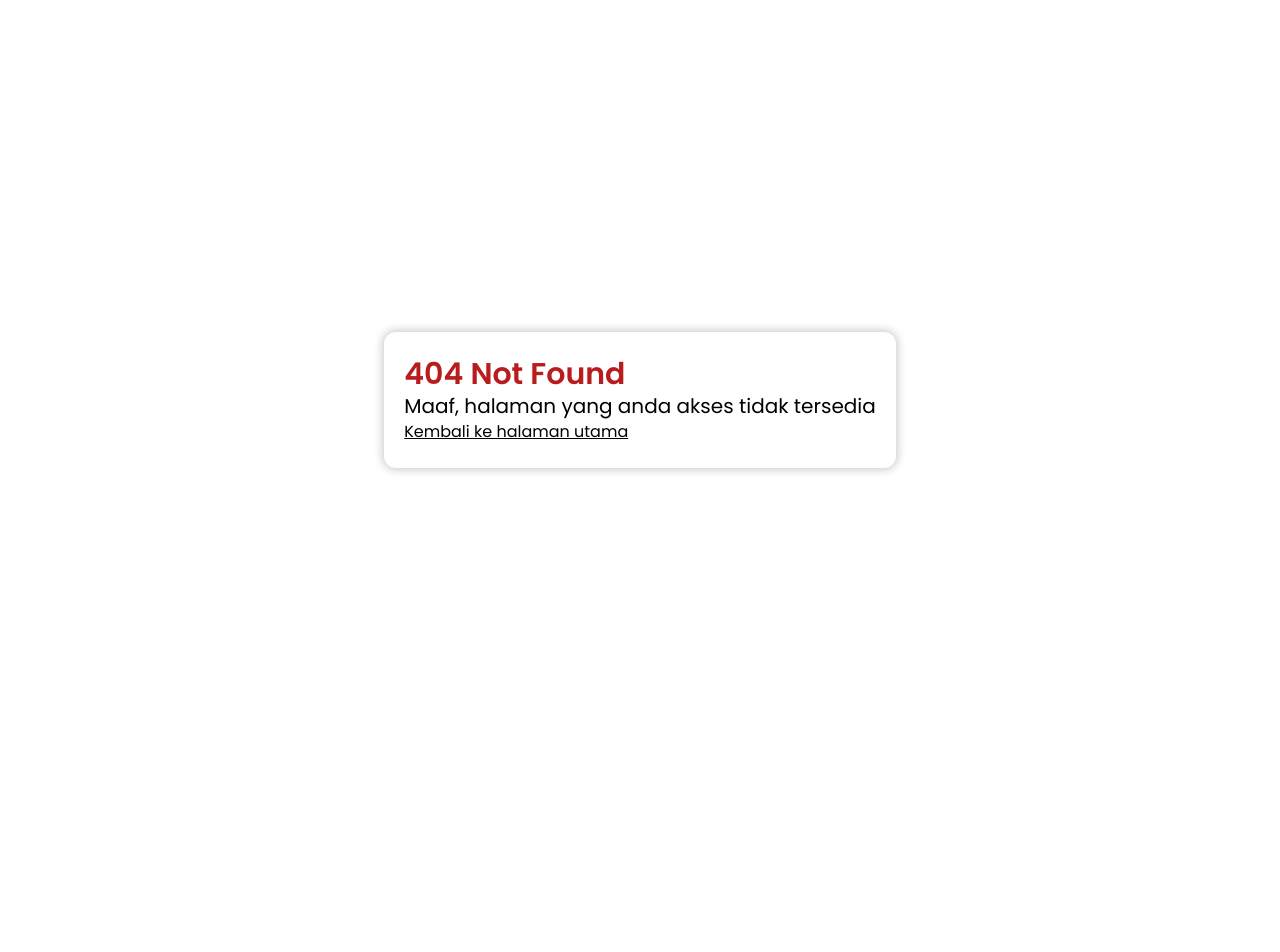
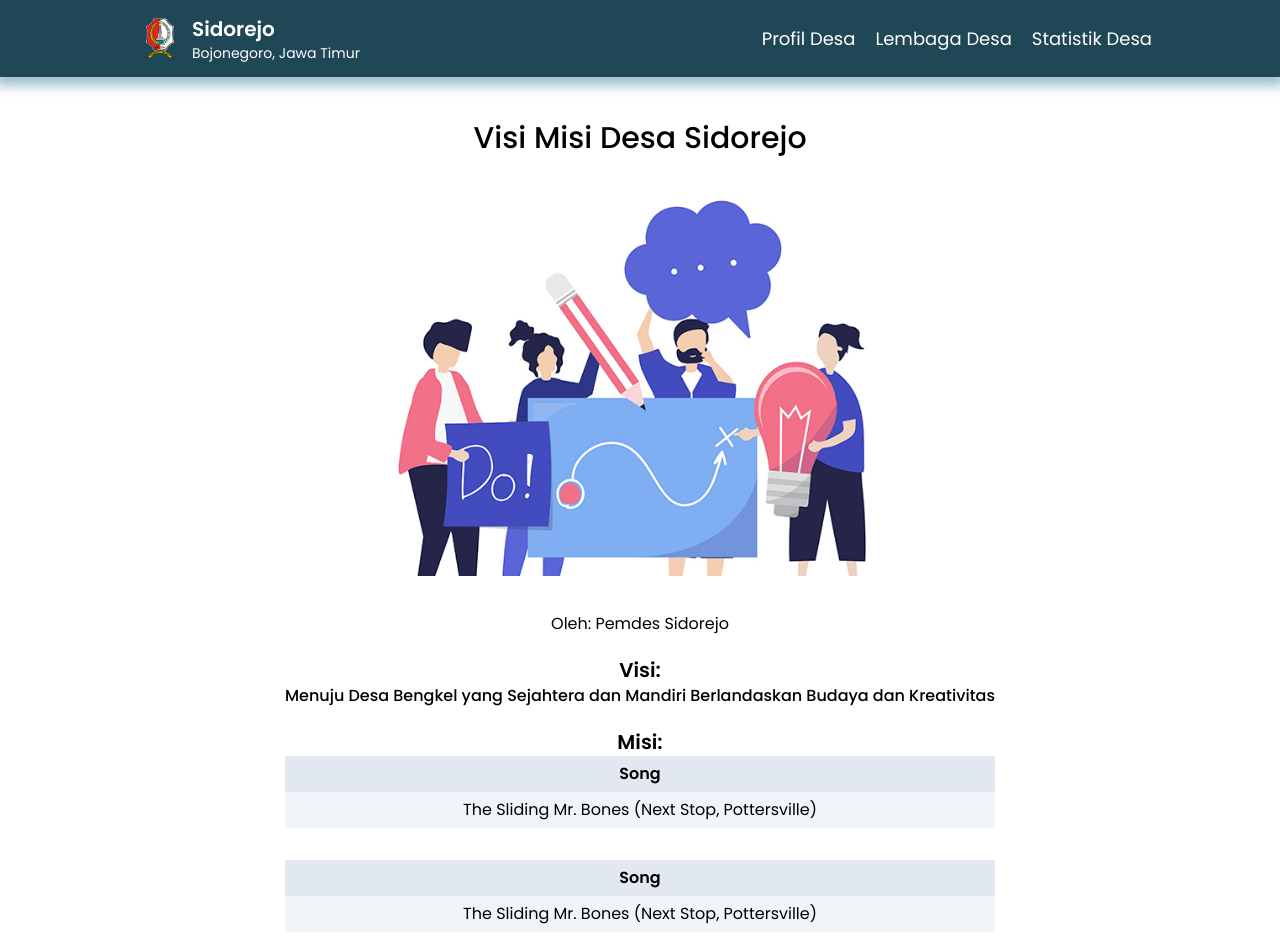
Before and after one commit to putubhanuartha/website-desa-client, a React (Vite) app: page /profil-desa/visi-misi in a window 1280 px wide. Before the commit this address had no page. Shown: the top 952 px of the page. Before the commit the page ends 800 px from the top, so only its background shows below. Built offline with nearby package versions, Linux system fonts and the light colour scheme.

Commit message:
feat: visi misi page done

```diff
--- a/src/components/Footer/Footer.tsx
+++ b/src/components/Footer/Footer.tsx
@@ -1,5 +1,9 @@
 import React from "react";
 
 export const Footer = () => {
-	return <footer>Footer</footer>;
+	return (
+		<footer className="container mx-auto py-7 bg-cyan-950 text-white">
+			<p>Footer</p>
+		</footer>
+	);
 };
--- a/src/components/Header/SlideTopBar.tsx
+++ b/src/components/Header/SlideTopBar.tsx
@@ -23,6 +23,7 @@ export const SlideTopBar: React.FC<SlideTopBarPropsType> = ({
 			{navList.map((el, index) => {
 				return (
 					<li
+						key={index}
 						className="relative containerList"
 						onClick={() => {
 							if (index === indexActiveEnter) {
@@ -45,9 +46,9 @@ export const SlideTopBar: React.FC<SlideTopBarPropsType> = ({
 								index === indexActiveEnter ? "max-h-[30rem]" : "max-h-0"
 							} `}
 						>
-							{el.sublist.map((el2) => {
+							{el.sublist.map((el2, index) => {
 								return (
-									<li>
+									<li key={index}>
 										<Link to={`${el.link}${el2.link}`}>{el2.list}</Link>
 									</li>
 								);
--- a/src/data/navList.ts
+++ b/src/data/navList.ts
@@ -17,7 +17,7 @@ export const navList: NavListType[] = [
 	},
 	{
 		titleList: "Lembaga Desa",
-		link: "/lembaga",
+		link: "/berita/lembaga",
 		sublist: [
 			{ list: "BPD", link: "/bpd" },
 			{ list: "PKK", link: "/pkk" },
@@ -32,7 +32,6 @@ export const navList: NavListType[] = [
 			{ list: "Data Kelompok Umur", link: "/kelompok-umur" },
 			{ list: "Data Agama", link: "/agama" },
 			{ list: "Data Pekerjaan", link: "/pekerjaan" },
-			{ list: "APBD Desa", link: "/apbd-desa" },
 		],
 	},
 ];
--- a/src/main.tsx
+++ b/src/main.tsx
@@ -12,6 +12,7 @@ import { ErrorPage } from "./pages/ErrorPage";
 import { Wilayah } from "./pages/ProfilDesa/Wilayah/Wilayah";
 import { Sejarah } from "./pages/ProfilDesa/Sejarah/Sejarah";
 import { PerangkatDesa } from "./pages/ProfilDesa/PerangkatDesa/PerangkatDesa";
+import VisiMisi from "./pages/ProfilDesa/VisiMisi/VisiMisi";
 
 const router = createBrowserRouter([
 	{
@@ -26,6 +27,7 @@ const router = createBrowserRouter([
 			{ path: "/profil-desa/wilayah", element: <Wilayah /> },
 			{ path: "/profil-desa/sejarah", element: <Sejarah /> },
 			{ path: "/profil-desa/perangkat-desa", element: <PerangkatDesa /> },
+			{ path: "/profil-desa/visi-misi", element: <VisiMisi /> },
 			{ path: "lembaga", element: <IndexLembaga /> },
 			{ path: "statistik", element: <IndexStatistik /> },
 			{ path: "", element: <IndexHome /> },
--- a/src/pages/ProfilDesa/Sejarah/Sejarah.tsx
+++ b/src/pages/ProfilDesa/Sejarah/Sejarah.tsx
@@ -3,13 +3,13 @@ import { motion } from "framer-motion";
 
 export const Sejarah = () => {
 	return (
-		<section className="overflow-hidden relative min-h-screen bg-center bg-cover saturate-150">
+		<section className="relative min-h-screen bg-center bg-cover saturate-150">
 			<img
 				src="/img/sejarah/rice-field.jpg"
 				alt="rice-field"
-				className="absolute z-10 top-0 min-h-screen left-0 right-0 sepia brightness-[0.25] object-cover"
+				className="absolute z-10 top-0 h-full w-full left-0 right-0 sepia brightness-[0.25] object-cover"
 			/>
-			<div className="mx-auto py-10 container justify-between absolute z-40 lg:top-24 md:top-20 top-8 text-white flex flex-col">
+			<div className="mx-auto py-10 relative container justify-between z-40 lg:top-24 md:top-20 top-8 text-white flex flex-col">
 				<motion.h1
 					initial={{ opacity: 0, x: -80 }}
 					animate={{ opacity: 1, x: 0 }}
@@ -22,7 +22,7 @@ export const Sejarah = () => {
 					initial={{ opacity: 0, x: 80 }}
 					animate={{ opacity: 1, x: 0 }}
 					transition={{ duration: 1.3, ease: "easeInOut" }}
-					className="max-w-2xl flex-col flex gap-y-4 lg:mt-10 mt-5  lg:text-base md:text-sm text-xs"
+					className="max-w-2xl flex-col flex  md:gap-y-4 gap-y-2 lg:mt-10 mt-5  lg:text-base md:text-sm text-xs"
 				>
 					<p>
 						Lorem ipsum dolor sit amet consectetur adipisicing elit. Doloribus
--- /dev/null
+++ b/src/pages/ProfilDesa/VisiMisi/VisiMisi.tsx
@@ -0,0 +1,63 @@
+import React from "react";
+import visiMisiImage from "/img/visi-misi/visi-misi.jpg";
+const VisiMisi = () => {
+	return (
+		<div className="min-h-screen">
+			<div className="container mx-auto py-24 flex flex-col items-center gap-y-6">
+				<h1 className="text-center md:text-3xl text-2xl  mt-6 font-medium">
+					Visi Misi Desa Sidorejo
+				</h1>
+				<img
+					src={visiMisiImage}
+					alt="visi misi image"
+					className="lg:max-w-2xl md:max-w-lg md:w-full sm:w-[40rem] w-[20rem] object-cover"
+				/>
+				<div className="mt-3 flex flex-col gap-y-5">
+					<p className="text-center">Oleh: Pemdes Sidorejo</p>
+					<div>
+						<p className="font-semibold text-center  md:text-xl text-lg">Visi: </p>
+						<p className="font-medium text-center md:text-base text-sm">
+							Menuju Desa Bengkel yang Sejahtera dan Mandiri Berlandaskan Budaya
+							dan Kreativitas
+						</p>
+					</div>
+					<div>
+						<p className="font-semibold md:text-xl text-lg  text-center">Misi: </p>
+						<div className="flex flex-col gap-y-8">
+							<table className="table-auto w-full">
+								<thead className="bg-slate-200">
+									<tr>
+										<th className="py-1.5  md:text-base text-sm">Song</th>
+									</tr>
+								</thead>
+								<tbody>
+									<tr className="bg-slate-100">
+										<td className="text-center py-1.5  md:text-base text-sm">
+											The Sliding Mr. Bones (Next Stop, Pottersville)
+										</td>
+									</tr>
+								</tbody>
+							</table>
+							<table className="table-auto w-full">
+								<thead className="bg-slate-200">
+									<tr>
+										<th className="py-1.5  md:text-base text-sm">Song</th>
+									</tr>
+								</thead>
+								<tbody>
+									<tr className="bg-slate-100">
+										<td className="text-center py-1.5  md:text-base text-sm">
+											The Sliding Mr. Bones (Next Stop, Pottersville)
+										</td>
+									</tr>
+								</tbody>
+							</table>
+						</div>
+					</div>
+				</div>
+			</div>
+		</div>
+	);
+};
+
+export default VisiMisi;
--- a/src/pages/ProfilDesa/Wilayah/Wilayah.tsx
+++ b/src/pages/ProfilDesa/Wilayah/Wilayah.tsx
@@ -14,7 +14,7 @@ export const Wilayah = () => {
 		<SectionTop>
 			<div className="mx-auto">
 				<div className="lg:max-w-2xl max-w-none w-full  mx-auto">
-					<h1 className="text-center text-3xl  font-medium mb-3">
+					<h1 className="text-center md:text-3xl  text-2xl font-medium mb-3">
 						Wilayah Desa Sidorejo
 					</h1>
 					<img
@@ -30,7 +30,7 @@ export const Wilayah = () => {
 					</p>
 					<div
 						ref={ref}
-						className="flex my-10 text-cyan-800 font-medium text-4xl xl:justify-between justify-evenly flex-col gap-y-5 xl:gap-y-0 md:flex-row items-center text-center"
+						className="flex my-10 text-cyan-800 font-medium lg:text-4xl sm:text-3xl text-2xl xl:justify-between justify-evenly flex-col gap-y-5 xl:gap-y-0 md:flex-row items-center text-center"
 					>
 						<div>
 							{isInView ? (
```
Also changed, not shown: public/img/visi-misi/visi-misi.jpg (added).
